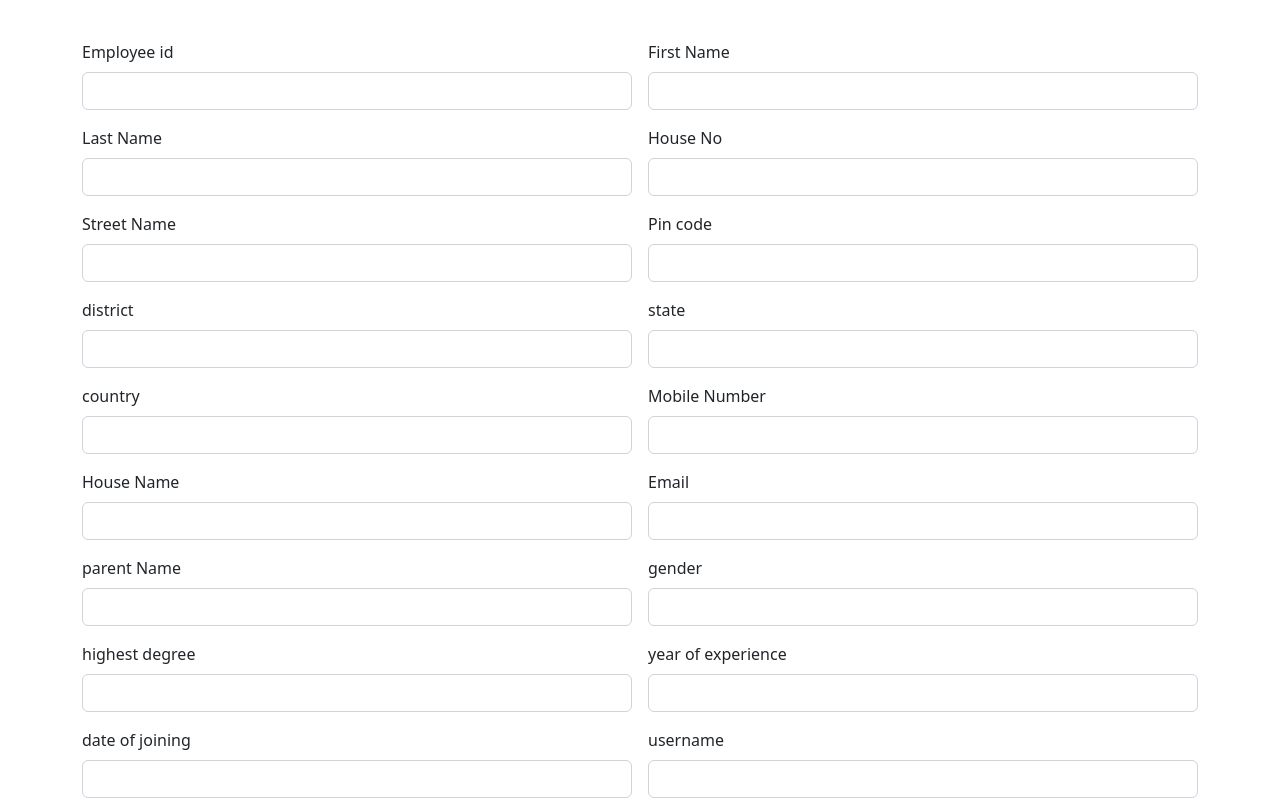
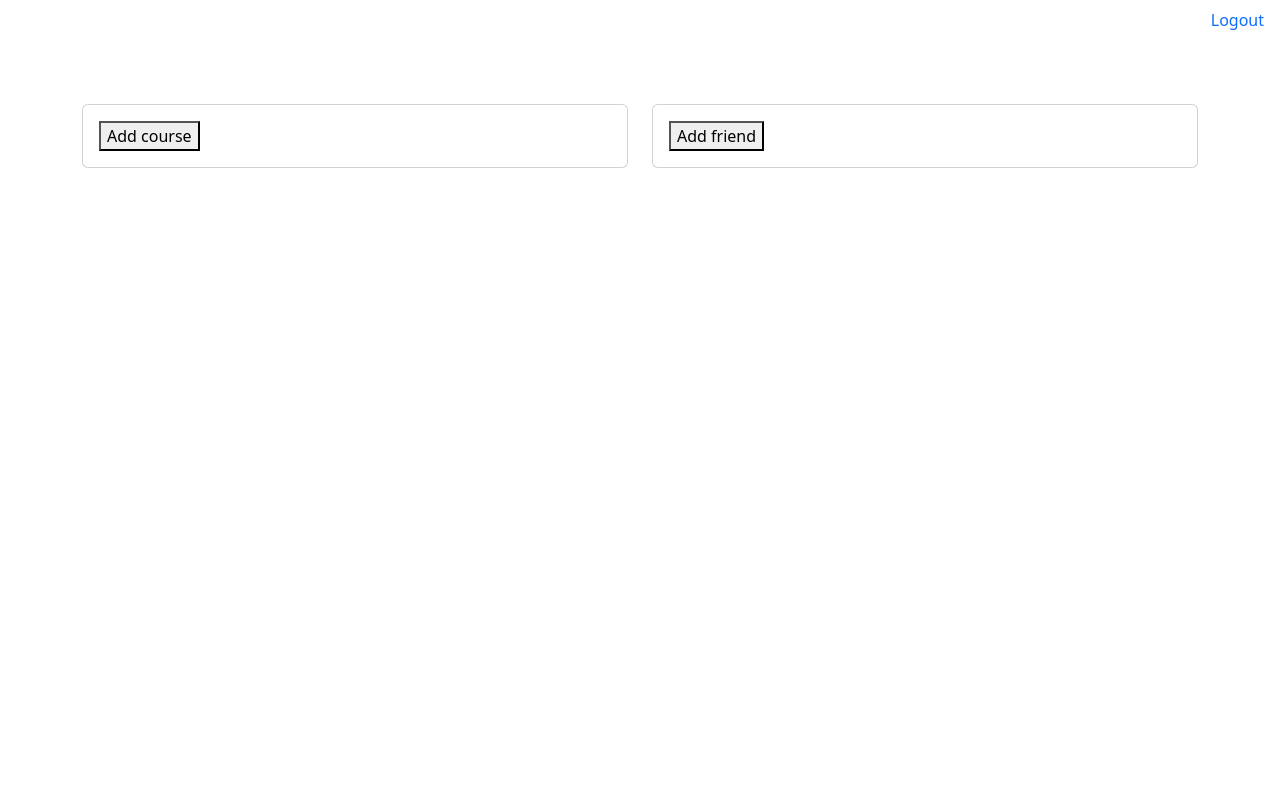
Before and after one commit to itsmeabhishekn/nestDigitalApp, an Angular app: page / in a window 1280 px wide. Shown: the top 800 px of the page. Built offline with nearby package versions, Linux system fonts and the light colour scheme.

Commit message:
added add course and add friend pages

```diff
--- /dev/null
+++ b/src/app/add-cf/add-cf.component.html
@@ -0,0 +1,33 @@
+<app-logout-nav></app-logout-nav>
+    <div class="container">
+        <div class="row g-3 mt-5">
+            <div class="col col-12 col-sm-12 col-md-12 col-lg-12 col-xl-12 col-xxl-12">
+                <div class="row g-3">
+                    <div class="col col-12 col-sm-12 col-md-12 col-lg-12 col-xl-12 col-xxl-12">
+
+                        <div class="row">
+                            <div class="col-sm-6">
+                              <div class="card">
+                                <div class="card-body">
+
+
+                                  <button class="button button-success"> Add course </button>
+                                </div>
+                              </div>
+                            </div>
+                            <div class="col-sm-6">
+                              <div class="card">
+                                <div class="card-body">
+
+
+                                  <button class="button button-success"> Add friend</button>
+                                </div>
+                              </div>
+                            </div>
+                          </div>
+
+                    </div>
+                    </div>
+                    </div>
+                    </div>
+                    </div>
--- /dev/null
+++ b/src/app/add-course/add-course.component.html
@@ -0,0 +1,32 @@
+
+<div class="container">
+    <div class="row">
+        <div class="col col-12 col-sm-12 col-md-12 col-lg-12 col-xl-12 col-xxl-12">
+            <div class="row g-3 mt-4">
+                <div class="col col-12 col-sm-6 col-md-6 col-lg-6 col-xl-6 col-xxl-6">
+                    <label for="" class="form-label">Title</label>
+                    <input name="courseTitle" [(ngModel)]="courseTitle" type="text" class="form-control">
+                </div>
+                <div class="col col-12 col-sm-6 col-md-6 col-lg-6 col-xl-6 col-xxl-6">
+                    <label for="" class="fomr-label">Description</label>
+                    <input name="courseDescription" [(ngModel)]="courseDescription" type="text" class="form-control">
+                </div>
+                <div class="col col-12 col-sm-6 col-md-6 col-lg-6 col-xl-6 col-xxl-6">
+                    <label for="" class="form-label">Date</label>
+                    <input name="Date" [(ngModel)]="courseDate" type="date" class="form-control">
+                </div>
+                <div class="col col-12 col-sm-6 col-md-6 col-lg-6 col-xl-6 col-xxl-6">
+                    <label for="" class="form-label">Duration</label>
+                    <input name="duration" [(ngModel)]="courseDuration" type="text" class="form-control">
+                </div>
+                <div class="col col-12 col-sm-6 col-md-6 col-lg-6 col-xl-6 col-xxl-6">
+                    <label for="" class="form-label">Venue</label>
+                    <input name="venue" [(ngModel)]="courseVenue" type="text" class="form-control">
+                </div>
+                <div class="col col-12 col-sm-6 col-md-6 col-lg-6 col-xl-6 col-xxl-6">
+                    <button (click)="readValues()" class="btn btn-primary">Submit</button>
+                </div>
+            </div>
+        </div>
+    </div>
+</div>
--- /dev/null
+++ b/src/app/add-friend/add-friend.component.html
@@ -0,0 +1,29 @@
+
+<div class="container">
+    <div class="row">
+        <div class="mt-2 col-col-12 col-sm-12 col-md-12 col-lg-12 col-xl-12 col-xxl-12">
+
+            <h1>Add Friend</h1>
+
+            <div class="col col-col-12 col-sm-12 col-md-12 col-lg-12 col-xl-12 col-xxl-12">
+                <label for="" class="form-label">Name</label>
+                <input name="name" [(ngModel)]="name" type="text" name="" id="" class="form-control">
+            </div>
+            <div class="col col-col-12 col-sm-12 col-md-12 col-lg-12 col-xl-12 col-xxl-12">
+                <label for="" class="form-label">Friend Name</label>
+                <input name="friendName" [(ngModel)]="friendName" type="text" name="" id="" class="form-control">
+            </div>
+            <div class="col col-col-12 col-sm-12 col-md-12 col-lg-12 col-xl-12 col-xxl-12">
+                <label for="" class="form-label">Describe your friend</label>
+                <textarea name="DescribeYourFriend" [(ngModel)]="DescribeYourFriend" class="form-control" name="" id="" cols="30" rows="2"></textarea>
+            </div>
+            <div class="col col-col-12 col-sm-12 col-md-12 col-lg-12 col-xl-12 col-xxl-12">
+                <label for="" class="form-label">Friend Nick Name</label>
+                <input name="friendNickName" [(ngModel)]="friendNickName" type="text" name="" id="" class="form-control">
+            </div>
+            <div class="col col-col-12 col-sm-12 col-md-12 col-lg-12 col-xl-12 col-xxl-12">
+                <button (click)="readValues()" class="mt-3 btn btn-primary">Add friend</button>
+            </div>
+        </div>
+    </div>
+</div>
--- a/src/app/app.component.html
+++ b/src/app/app.component.html
@@ -1,4 +1,4 @@
-<app-emp-add></app-emp-add>
+<app-add-cf></app-add-cf>
 
 
 
```
Also changed, not shown: src/app/add-cf/add-cf.component.ts (added, +10 -0 lines), src/app/add-course/add-course.component.ts (added, +10 -0 lines), src/app/add-friend/add-friend.component.ts (added, +10 -0 lines), src/app/app.module.ts (+7 -1 lines), src/app/add-cf/add-cf.component.css (added), src/app/add-course/add-course.component.css (added), src/app/add-friend/add-friend.component.css (added), src/app/emp-add/emp-add.component.html (line endings or trailing spaces).
